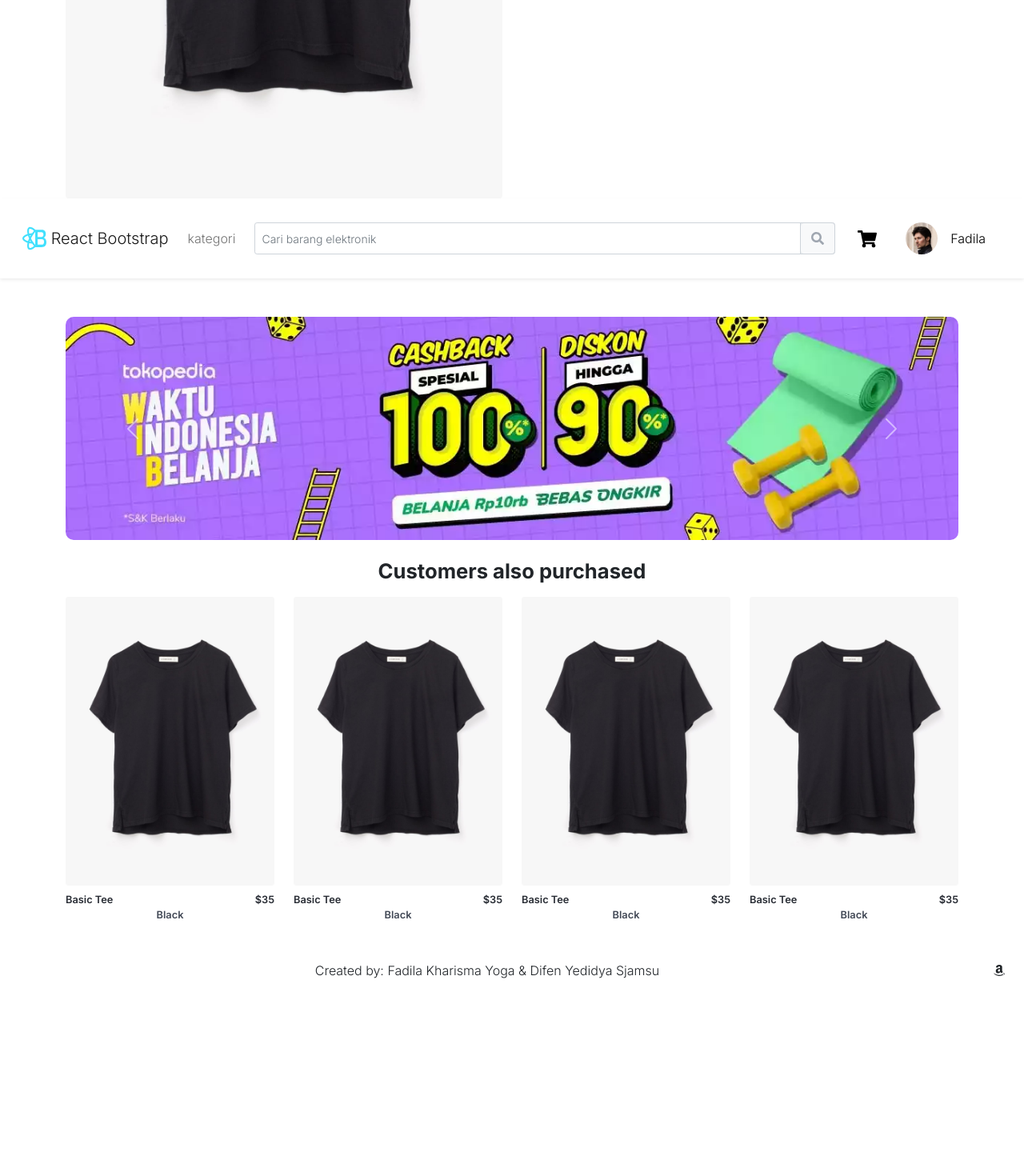
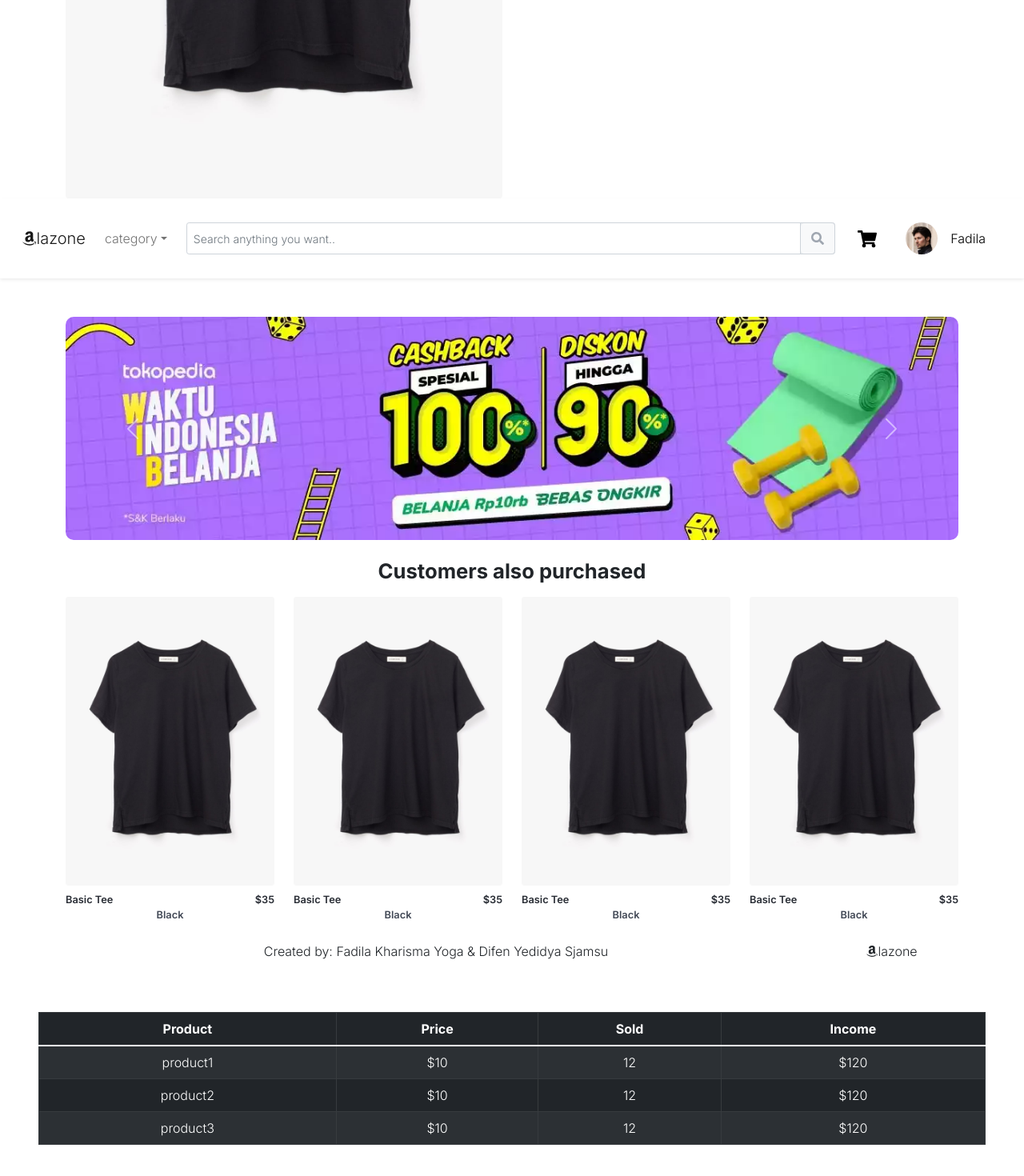
Before and after one commit to Hacktiv8-E-Commerce/E-Commerce, a React (Create React App) app: page / in a window 1280 px wide. Shown: the part 692-2162 px from the top of the page at 80% size. Before the commit the page ends 1941 px from the top, so only its background shows below. Built offline with nearby package versions, Linux system fonts and the light colour scheme.

Commit message:
admin dashboard added & export import simplified

```diff
--- a/src/App.js
+++ b/src/App.js
@@ -1,7 +1,6 @@
 import "./App.css";
+import { Detail, Dashboard, AdminDashboard } from "./pages/index";
 import LoginModal from "./components/LoginModal";
-import Dashboard from "./pages/dashboard";
-import Detail from "./pages/detail";
 
 function App() {
   return (
@@ -9,6 +8,7 @@
       <LoginModal />
       <Detail />
       <Dashboard />
+      <AdminDashboard />
     </div>
   );
 }
--- a/src/components/footer.js
+++ b/src/components/footer.js
@@ -1,17 +1,21 @@
 import React from "react";
 import { FontAwesomeIcon } from "@fortawesome/react-fontawesome";
 import { faAmazon } from "@fortawesome/free-brands-svg-icons";
+import { Container, Row, Col } from "react-bootstrap";
 
 const Footer = () => {
   return (
-    <div class="d-flex bd-highlight">
-      <div class="p-4 w-100 bd-highlight">
-        Created by: Fadila Kharisma Yoga & Difen Yedidya Sjamsu
-      </div>
-      <div class="p-4 flex-shrink-  1 bd-highlight">
-        <FontAwesomeIcon icon={faAmazon} />
-      </div>
-    </div>
+    <Container>
+      <Row>
+        <Col xs={12} md={10}>
+          <p>Created by: Fadila Kharisma Yoga & Difen Yedidya Sjamsu</p>
+        </Col>
+        <Col xs={6} md={2}>
+          <FontAwesomeIcon icon={faAmazon} />
+          lazone
+        </Col>
+      </Row>
+    </Container>
   );
 };
 
--- a/src/components/header.js
+++ b/src/components/header.js
@@ -8,69 +8,88 @@
   NavDropdown,
   Nav,
   Stack,
-    Image
-} from 'react-bootstrap'
-import { FontAwesomeIcon } from '@fortawesome/react-fontawesome'
-import { faSearch, faShoppingCart } from '@fortawesome/free-solid-svg-icons'
-import Avatar from 'react-avatar';
+} from "react-bootstrap";
+import { FontAwesomeIcon } from "@fortawesome/react-fontawesome";
+import { faSearch, faShoppingCart } from "@fortawesome/free-solid-svg-icons";
+import { faAmazon } from "@fortawesome/free-brands-svg-icons";
+import Avatar from "react-avatar";
 
 function Profile() {
   return (
-        <Button variant="outline-light" className="shadow-none" style={{ color: 'black', border: 'none' }}>
+    <Button
+      variant="outline-light"
+      className="shadow-none"
+      style={{ color: "black", border: "none" }}
+    >
       <Stack direction="horizontal" gap={3}>
-                <Avatar src="/assets/vkontakte.jpg" size="40" round={true} className="my-auto" />
+        <Avatar
+          src="/assets/vkontakte.jpg"
+          size="40"
+          round={true}
+          className="my-auto"
+        />
         <p className="my-auto">Fadila</p>
       </Stack>
     </Button>
-    )
+  );
 }
 
 function Header() {
   return (
-        <Navbar className="shadow-sm p-3 mb-5" >
+    <Navbar className="shadow-sm p-3 mb-5">
       <Container fluid>
         <Stack direction="horizontal" className="w-100" gap={3}>
           <Navbar.Brand href="#home" className="m-0">
-                        <Image
-                            alt=""
-                            src="/assets/react-bootstrap.svg"
-                            width="30"
-                            height="30"
-                            className="d-inline-block align-top"
-                        />{' '}
-                        React Bootstrap
+            <FontAwesomeIcon icon={faAmazon} />
+            lazone
           </Navbar.Brand>
           <Nav
             className="my-2 my-lg-0"
-                        style={{ maxHeight: '100px' }}
+            style={{ maxHeight: "100px" }}
             navbarScroll
           >
-                        <NavDropdown title="kategori" id="navbarScrollingDropdown-kategori">
+            <NavDropdown title="category" id="navbarScrollingDropdown-category">
               <NavDropdown.Item href="#action3">Action</NavDropdown.Item>
-                            <NavDropdown.Item href="#action4">Another action</NavDropdown.Item>
+              <NavDropdown.Item href="#action4">
+                Another action
+              </NavDropdown.Item>
               <NavDropdown.Divider />
-                            <NavDropdown.Item href="#action5">Something else here</NavDropdown.Item>
+              <NavDropdown.Item href="#action5">
+                Something else here
+              </NavDropdown.Item>
             </NavDropdown>
           </Nav>
-                    <InputGroup size="sm" className="w-75 me-auto" style={{ minWidth: '200px' }}>
+          <InputGroup
+            size="sm"
+            className="w-75 me-auto"
+            style={{ minWidth: "200px" }}
+          >
             <FormControl
-                            placeholder="Cari barang elektronik"
+              placeholder="Search anything you want.."
               aria-label="Recipient's username"
               aria-describedby="basic-addon2"
               className="shadow-none"
             />
             <InputGroup.Text className="p-0">
               <Button variant="light" className="shadow-none">
-                                <FontAwesomeIcon icon={faSearch} style={{ color: '#9FA6B0' }} />
+                <FontAwesomeIcon icon={faSearch} style={{ color: "#9FA6B0" }} />
               </Button>
             </InputGroup.Text>
           </InputGroup>
           <Stack direction="horizontal" gap={1}>
-                        <Button variant="outline-light" className="shadow-none my-auto" style={{ color: 'black', border: 'none' }} >
+            <Button
+              variant="outline-light"
+              className="shadow-none my-auto"
+              style={{ color: "black", border: "none" }}
+            >
               <FontAwesomeIcon icon={faShoppingCart} size="lg" />
             </Button>
             <Nav>
-                            <NavDropdown title={<Profile />} id="nav-dropdown-profile" align="end">
+              <NavDropdown
+                title={<Profile />}
+                id="nav-dropdown-profile"
+                align="end"
+              >
                 <NavDropdown.Item eventKey="4.1">Logout</NavDropdown.Item>
               </NavDropdown>
             </Nav>
@@ -78,7 +97,7 @@
         </Stack>
       </Container>
     </Navbar>
-    )
+  );
 }
 
-export default Header
+export default Header;
--- /dev/null
+++ b/src/pages/adminDashboard.js
@@ -0,0 +1,41 @@
+import React from "react";
+import { Table } from "react-bootstrap";
+
+const AdminDashboard = () => {
+  return (
+    <div class="d-flex justify-content-center p-5">
+      <Table striped bordered hover variant="dark">
+        <thead>
+          <tr>
+            <th>Product</th>
+            <th>Price</th>
+            <th>Sold</th>
+            <th>Income</th>
+          </tr>
+        </thead>
+        <tbody>
+          <tr>
+            <td>product1</td>
+            <td>$10</td>
+            <td>12</td>
+            <td>$120</td>
+          </tr>
+          <tr>
+            <td>product2</td>
+            <td>$10</td>
+            <td>12</td>
+            <td>$120</td>
+          </tr>
+          <tr>
+            <td>product3</td>
+            <td>$10</td>
+            <td>12</td>
+            <td>$120</td>
+          </tr>
+        </tbody>
+      </Table>
+    </div>
+  );
+};
+
+export default AdminDashboard;
--- /dev/null
+++ b/src/pages/index.js
@@ -0,0 +1,3 @@
+export { default as Detail } from "./detail";
+export { default as Dashboard } from "./dashboard";
+export { default as AdminDashboard } from "./adminDashboard";
```
Also changed, not shown: src/components/index.js (added, +8 -0 lines), src/components/items.js (+122 -20 lines), src/pages/dashboard.js (+5 -4 lines), src/pages/detail.js (+31 -14 lines). Lines whose indentation alone changed are shown as unchanged.
